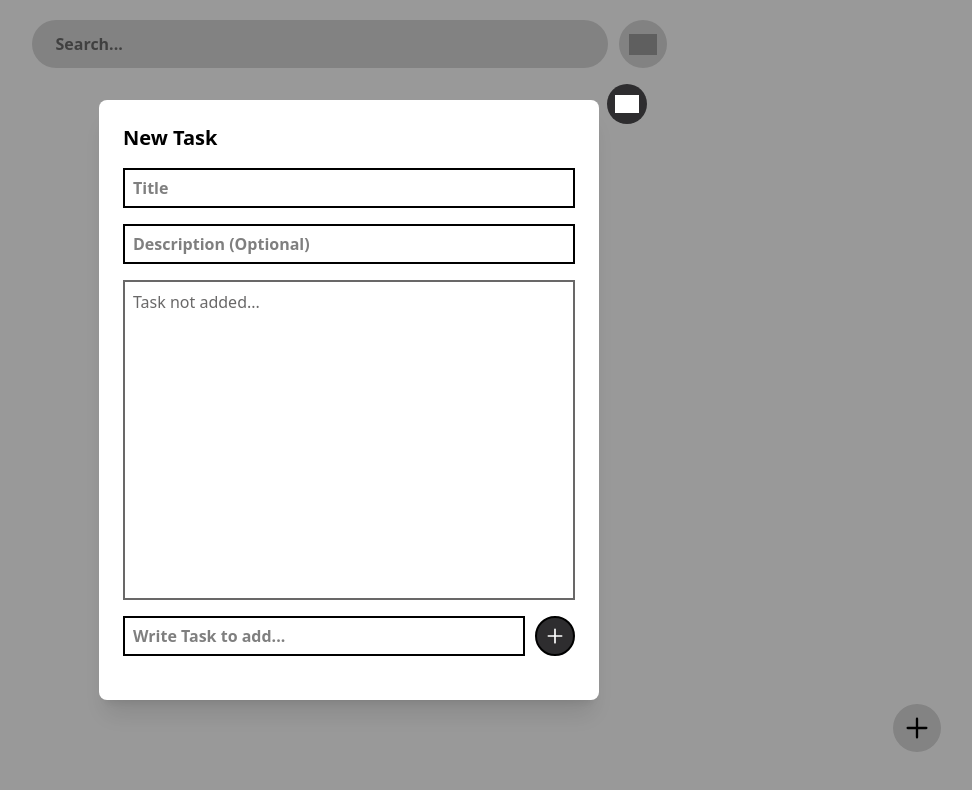
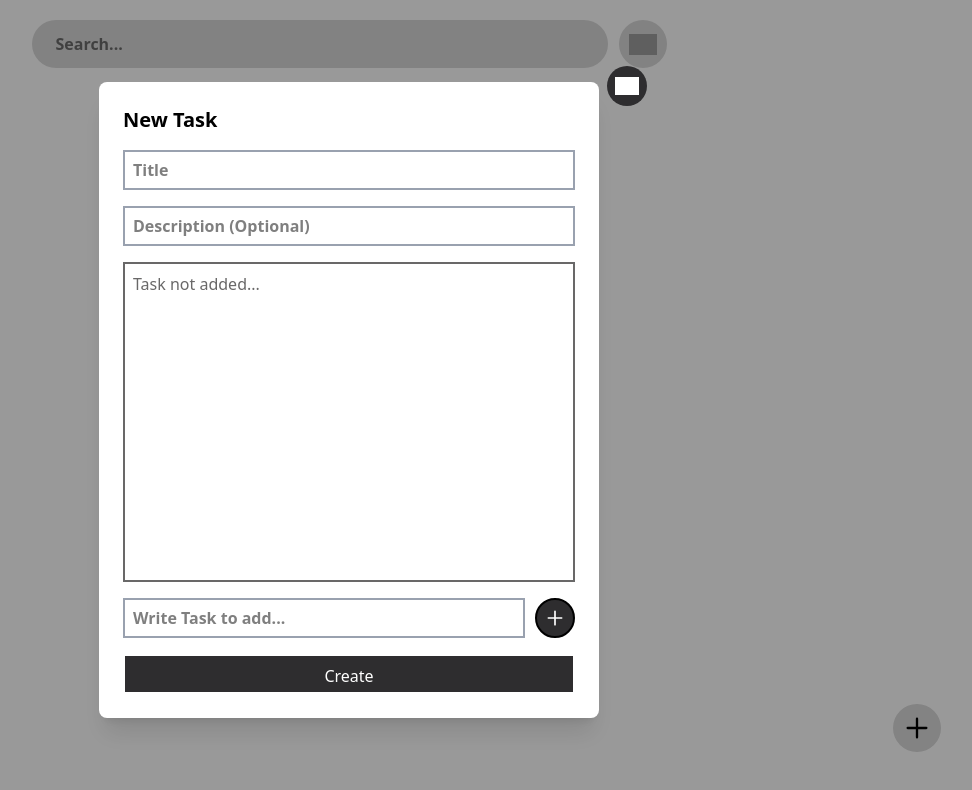
Before and after one commit to shubham-2904/Projects, a React (Vite) app in the folder TaskManagementApplication/Frontend/TaskManagement/: page / in a window 1280 px wide. Both pictures are taken after a click on the button 1208 px from the left and 728 px from the top of the page. Shown: the top 790 px of the page, without its empty margins (291-1263 px from the left). Built offline with nearby package versions, Linux system fonts and the light colour scheme; grey boxes are pictures that could not be loaded.

Commit message:
adding keyevent when enter button pressed the task or note added in input field add to the list of task

```diff
--- a/TaskManagementApplication/Frontend/TaskManagement/src/components/Popup.tsx
+++ b/TaskManagementApplication/Frontend/TaskManagement/src/components/Popup.tsx
@@ -1,4 +1,4 @@
-import { useState } from "react";
+import { useState, type KeyboardEvent } from "react";
 import AddedTask from "./AddedTask";
 
 interface PopupProps {
@@ -14,7 +14,6 @@ const Popup = ({ open, onClose }: PopupProps) => {
         return null;
     }
 
-
     const handleTaskAdd = () => {
         if (task !== "") {
             setTaskList([...taskList, task]);
@@ -23,7 +22,17 @@ const Popup = ({ open, onClose }: PopupProps) => {
     };
 
     const handleTaskDelete = (index: number) => {
-        setTaskList(prevItems => prevItems.filter((_, i) => i !== index));
+        setTaskList((prevItems) => prevItems.filter((_, i) => i !== index));
+    };
+
+    const handleKeyDown = (e: KeyboardEvent<HTMLInputElement>) => {
+        if (e.key === "Enter") {
+            handleTaskAdd();
+        }
+    };
+
+    function handleCreateOrUpdateTask(): void {
+        alert("handleCreateOrUpdateTask function called")
     }
 
     return (
@@ -34,17 +43,17 @@ const Popup = ({ open, onClose }: PopupProps) => {
 
             {/* Popup box */}
             <div
-                className="relative bg-white p-6 rounded-lg shadow-xl z-50 w-[500px] h-[600px]"
+                className="relative bg-white p-6 rounded-lg shadow-xl z-50 w-[500px] h-auto"
                 onClick={(e) => e.stopPropagation()}
             >
                 <h2 className="text-xl font-semibold">New Task</h2>
                 <input
-                    className="w-full h-10 mt-4 border-2 placeholder:font-semibold px-2"
+                    className="w-full h-10 mt-4 border-2 border-gray-400 placeholder:font-semibold px-2"
                     type="text"
                     placeholder="Title"
                 />
                 <input
-                    className="w-full h-10 mt-4 border-2 placeholder:font-semibold px-2"
+                    className="w-full h-10 mt-4 border-2 border-gray-400 placeholder:font-semibold px-2"
                     type="text"
                     placeholder="Description (Optional)"
                 />
@@ -53,11 +62,12 @@ const Popup = ({ open, onClose }: PopupProps) => {
                 {/* Task added end */}
                 <div className="mt-4 flex justify-between items-center">
                     <input
-                        className="w-[89%] h-10 border-2 px-2 placeholder:font-semibold"
+                        className="w-[89%] h-10 border-2 border-gray-400 px-2 placeholder:font-semibold focus:border-black outline-none"
                         type="text"
                         placeholder="Write Task to add..."
                         onChange={(e) => setTask(e.target.value)}
                         value={task}
+                        onKeyDown={handleKeyDown}
                     />
                     {/* new task add button */}
                     <button
@@ -72,6 +82,16 @@ const Popup = ({ open, onClose }: PopupProps) => {
                         />
                     </button>
                     {/* new task add button */}
+                </div>
+                {/* Create or update form button */}
+                <div className="mt-4 flex justify-between items-center">
+                    <button
+                        type="button"
+                        className="bg-[#2E2D2F] p-2 border-2 h-10 w-full text-white cursor-pointer"
+                        onClick={handleCreateOrUpdateTask}
+                    >
+                        Create
+                    </button>
                 </div>
                 {/* Popup Close Button start */}
                 <button
```
